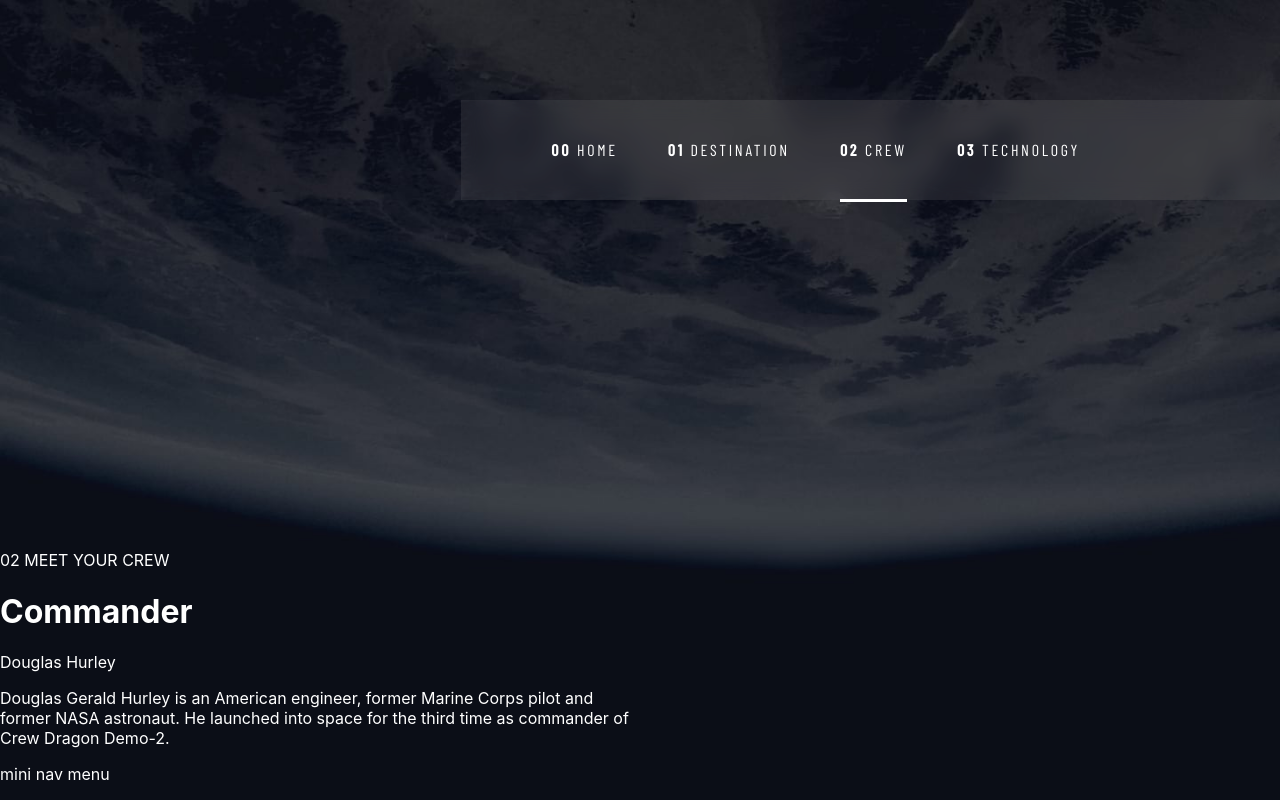
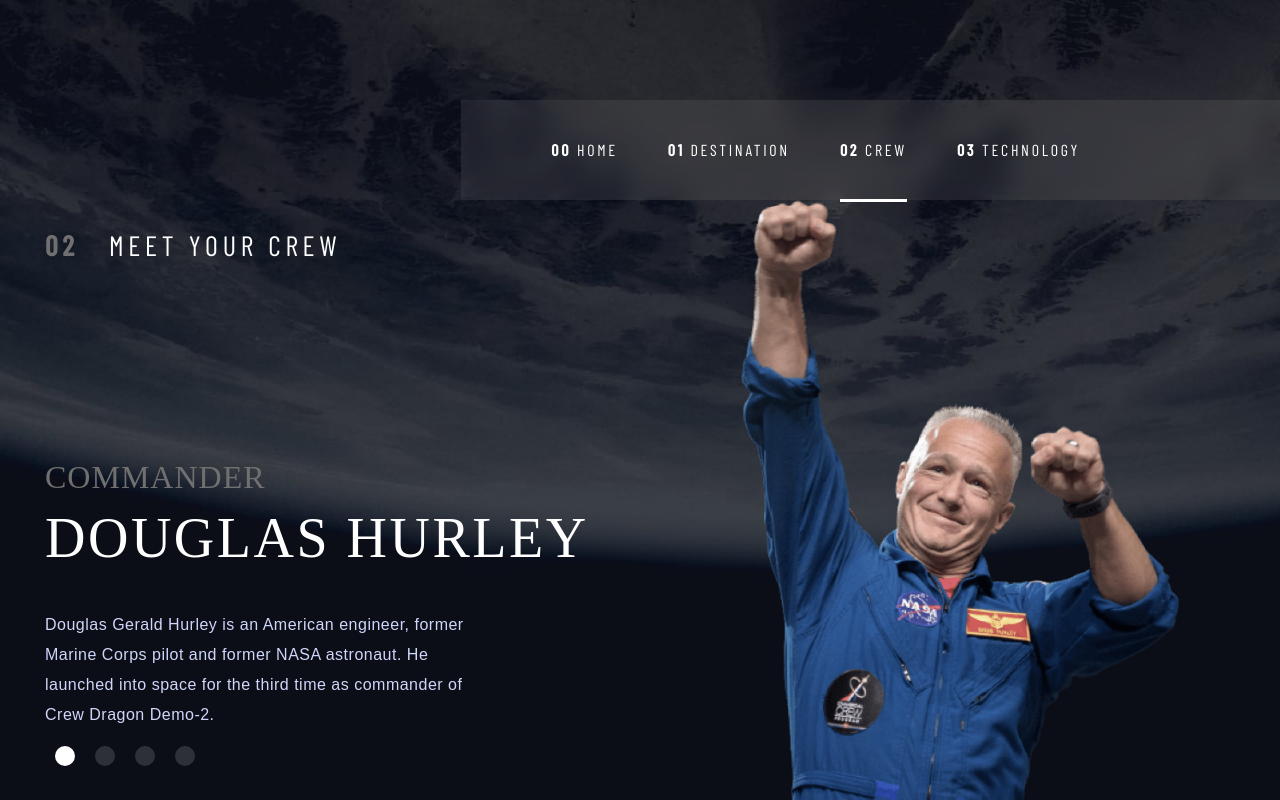
Before and after one commit to kabocha23/space-tourism, a React (Create React App) app: page /crew in a window 1280 px wide. Built offline with nearby package versions, Linux system fonts and the light colour scheme; a web font is replaced by a local one.

Commit message:
styled crew page to desktop standard before refinement

```diff
--- a/src/components/02 Crew/Crew.css
+++ b/src/components/02 Crew/Crew.css
@@ -9,12 +9,78 @@
     color: #FFFFFF;
 }
 
+/* crew member profile */
 .crew-blurb {
+    height: 75%;
+    width: 50%;
+    min-width: 500px;
+    margin-top: auto;
+    margin-left: auto;
+    margin-right: auto;
+}
+.crew-blurb-sub {
+    display: flex;
+    flex-direction: column;
+    height: 90%;
+    width: 550px;
+    margin-left: auto;
+    margin-right: auto;
+}
+.crew-blurb span {
+    font-weight: 700;
+    margin-right: 20px;
+}
+.crew-heading {
+    margin-bottom: 30%;
+}
+.crew-role {
+    margin-bottom: 0px;
+    letter-spacing: 1px!important;
+}
+.crew-name {
+    margin: 10px 0px 40px 0px;
+}
+.crew-bio {
+    max-width: 450px;
+}
+
+/* change crew member */
+.crew-nav {
+    height: 30px;
+    margin-top: auto;
+}
+.crew-nav button {
+    all: unset;
+    height: 20px;
+    width: 20px;
+    margin-left: 10px;
+    margin-right: 10px;
+    border-radius: 50%;
+    cursor: pointer;
+}
+
+/* highlight nav buttons */
+.crewActiveOn {
+    background-color: #FFFFFF!important;
+}
+.crew-nav button:hover {
+    background-color: #ffffff80!important;
+    backdrop-filter: blur(10px);
+}
+.crewActiveOff {
+    background-color: #ffffff25!important;
+    backdrop-filter: blur(10px);
+}
+
+/* crew member profile picture */
+.crew-img {
+    display: flex;
+    height: 75%;
     width: 50%;
     margin-top: auto;
 }
+.crew-img img {
+    margin-left: auto;
+    margin-right: auto;
 
-.crew-img {
-    width: 50%;
-    margin-top: auto;
 }
--- a/src/components/02 Crew/Crew.tsx
+++ b/src/components/02 Crew/Crew.tsx
@@ -8,24 +8,43 @@
     role: string;
     bio: string;
   }[];
+  crewMember: number;
+  setCrewMember: (crewIdx: number) => void;
 }
 
-const Crew: FC<CrewProps> = ({ crew }) => {
+const Crew: FC<CrewProps> = ({
+  crew,
+  crewMember,
+  setCrewMember
+}) => {
+
+  const changeCrewMember = (crewIdx: number): void => {
+    setCrewMember(crewIdx);
+  };
+
   return (
     <div className="crew-container">
       <div className="crew-blurb">
-        <p><span>02</span> MEET YOUR CREW</p>
-        <div className="crew-description">
-          <h1>{crew[0].role}</h1>
-          <p>{crew[0].name}</p>
-          <p>{crew[0].bio}</p>
-        </div>
-        <div className="crew-nav">
-          <p>mini nav menu</p>
+        <div className="crew-blurb-sub">
+          <p className="crew-heading heading-5"><span className="grey">02</span> MEET YOUR CREW</p>
+          <div className="crew-description">
+            <p className="crew-role heading-4 grey">{crew[`${crewMember}`].role.toUpperCase()}</p>
+            <p className="crew-name heading-3">{crew[`${crewMember}`].name.toUpperCase()}</p>
+            <p className="crew-bio body-text lavender">{crew[`${crewMember}`].bio}</p>
+          </div>
+          <div className="crew-nav subheading-2">
+                <button onClick={() => changeCrewMember(0)} className={crewMember===0?"crewActiveOn":"crewActiveOff"}></button>
+                <button onClick={() => changeCrewMember(1)} className={crewMember===1?"crewActiveOn":"crewActiveOff"}></button>
+                <button onClick={() => changeCrewMember(2)} className={crewMember===2?"crewActiveOn":"crewActiveOff"}></button>
+                <button onClick={() => changeCrewMember(3)} className={crewMember===3?"crewActiveOn":"crewActiveOff"}></button>
+          </div>
         </div>
       </div>
       <div className="crew-img">
-        <img />
+        <img
+          src={require(`../../${crew[`${crewMember}`].images.png}.png`)}
+          alt={crew[`${crewMember}`].name}
+        />
       </div>
     </div>
   );
```
